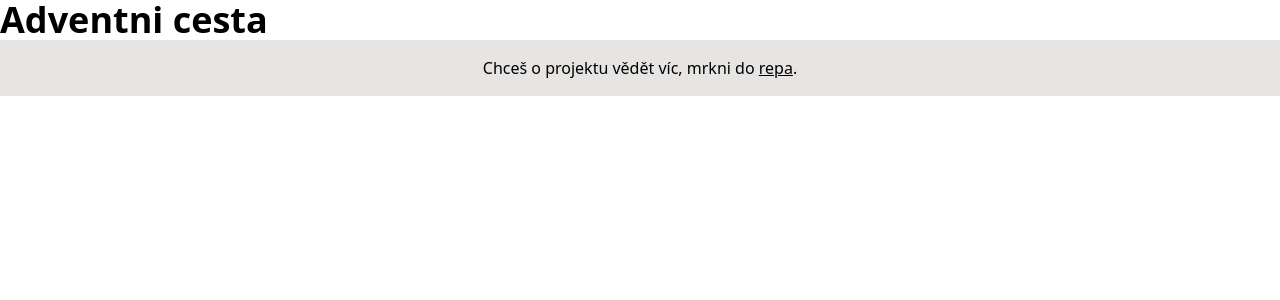
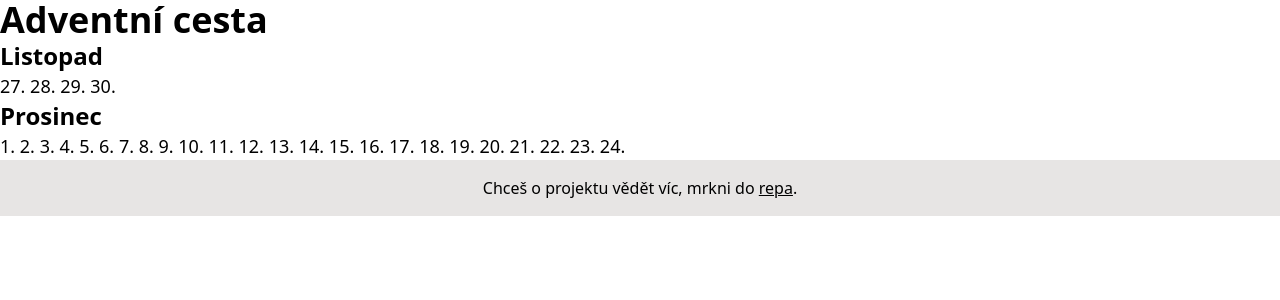
Before and after one commit to petrkucerak/adventnicesta, a Next.js app: page / in a window 1280 px wide. Shown: the top 300 px of the page. Built offline with nearby package versions, Linux system fonts and the light colour scheme.

Commit message:
Add calendar links

```diff
--- /dev/null
+++ b/components/utils/calendar.js
@@ -0,0 +1,30 @@
+import Link from "next/link";
+
+export default function Calendar({ posts }) {
+  return (
+    <div>
+      <h4 className="text-2xl font-semibold">Listopad</h4>
+      <div>
+        {posts.map((post) => {
+          const date_tmp = new Date(post.date);
+          if (date_tmp.getMonth() === 10) return <Day post={post} />;
+        })}
+      </div>
+      <h4 className="text-2xl font-semibold">Prosinec</h4>
+      <div>
+        {posts.map((post) => {
+          const date_tmp = new Date(post.date);
+          if (date_tmp.getMonth() === 11) return <Day post={post} />;
+        })}
+      </div>
+    </div>
+  );
+}
+function Day({ post }) {
+  const date = new Date(post.date);
+  return (
+    <Link id={post.slug} href={`/den/${post.slug}`} className="text-lg">
+      {`${date.getDate()}. `}
+    </Link>
+  );
+}
--- /dev/null
+++ b/components/utils/date-single.js
@@ -0,0 +1,5 @@
+export default function RenderDayNumber({ dateString, className }) {
+  const date = new Date(dateString);
+  const out = `${date.getDate()}.`;
+  return <span className={className}>{out}</span>;
+}
--- a/components/utils/date.js
+++ b/components/utils/date.js
@@ -3,7 +3,7 @@
  * @param {*} dateString format YYYY-MM-DD (example: 2022-12-01)
  * @returns DD. MM. YYYYY
  */
-export default function RenderDate({ dateString, className}) {
+export default function RenderDate({ dateString, className }) {
   const date = new Date(dateString);
   const out = `${date.getDate()}. ${
     date.getMonth() + 1
--- a/pages/index.js
+++ b/pages/index.js
@@ -1,5 +1,6 @@
 import Head from "next/head";
 import Layout from "../components/layout";
+import Calendar from "../components/utils/calendar";
 import { getAllPosts } from "../lib/api";
 
 export default function Home({ allPosts }) {
@@ -9,8 +10,10 @@ export default function Home({ allPosts }) {
         <title>Adventní cesta</title>
       </Head>
       <Layout>
-        <h1 className="text-4xl font-bold">Adventni cesta</h1>
-        <div></div>
+        <div>
+          <h1 className="text-4xl font-bold">Adventní cesta</h1>
+        </div>
+        <Calendar posts={allPosts} />
       </Layout>
     </>
   );
```
